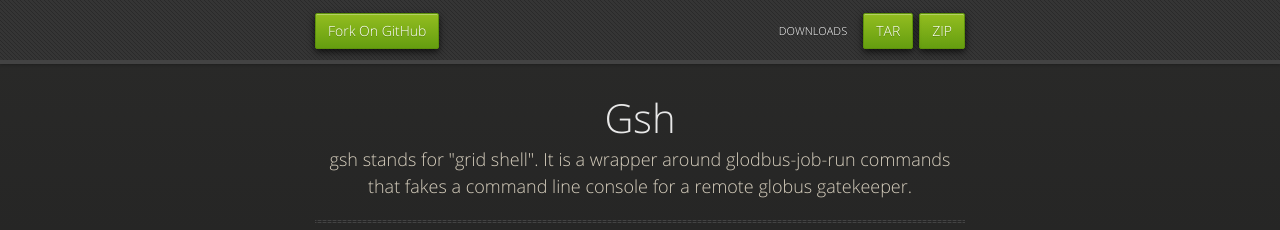
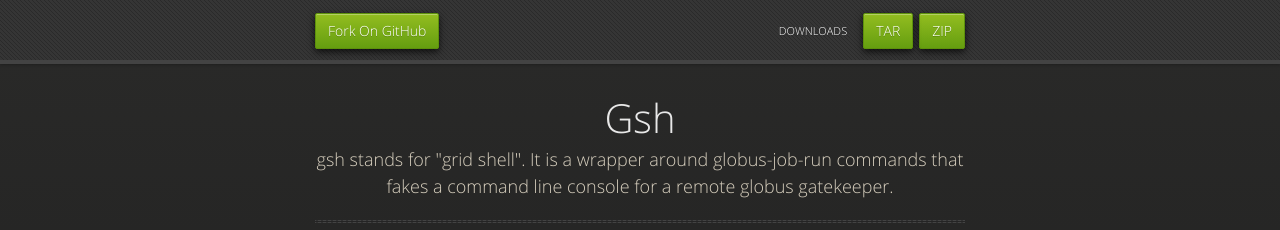
Before and after one commit to tiradani/gsh, a plain HTML site: page index.html in a window 1280 px wide. Shown: the top 230 px of the page. Drawn offline with nearby package versions, Linux system fonts and the light colour scheme.

Commit message:
fix typo

```diff
--- a/index.html
+++ b/index.html
@@ -33,7 +33,7 @@
       <section>
         <div id="title">
           <h1>Gsh</h1>
-          <p>gsh stands for &quot;grid shell&quot;.  It is a wrapper around glodbus-job-run commands that fakes a command line console for a remote globus gatekeeper.</p>
+          <p>gsh stands for &quot;grid shell&quot;.  It is a wrapper around globus-job-run commands that fakes a command line console for a remote globus gatekeeper.</p>
           <hr>
           <span class="credits left">Project maintained by <a href="https://github.com/tiradani">tiradani</a></span>
           <span class="credits right">Hosted on GitHub Pages &mdash; Theme by <a href="http://twitter.com/#!/michigangraham">mattgraham</a></span>
```
